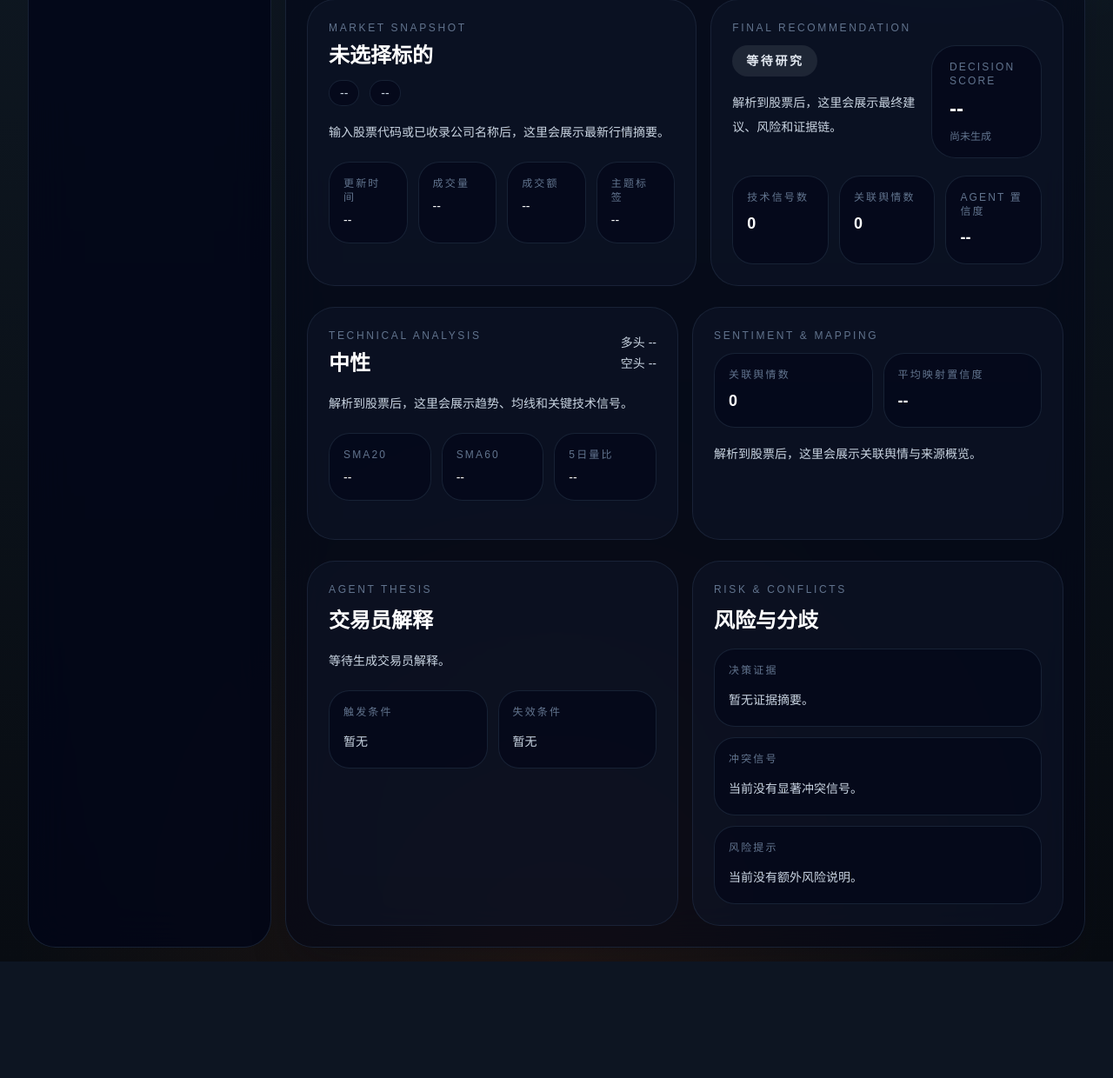
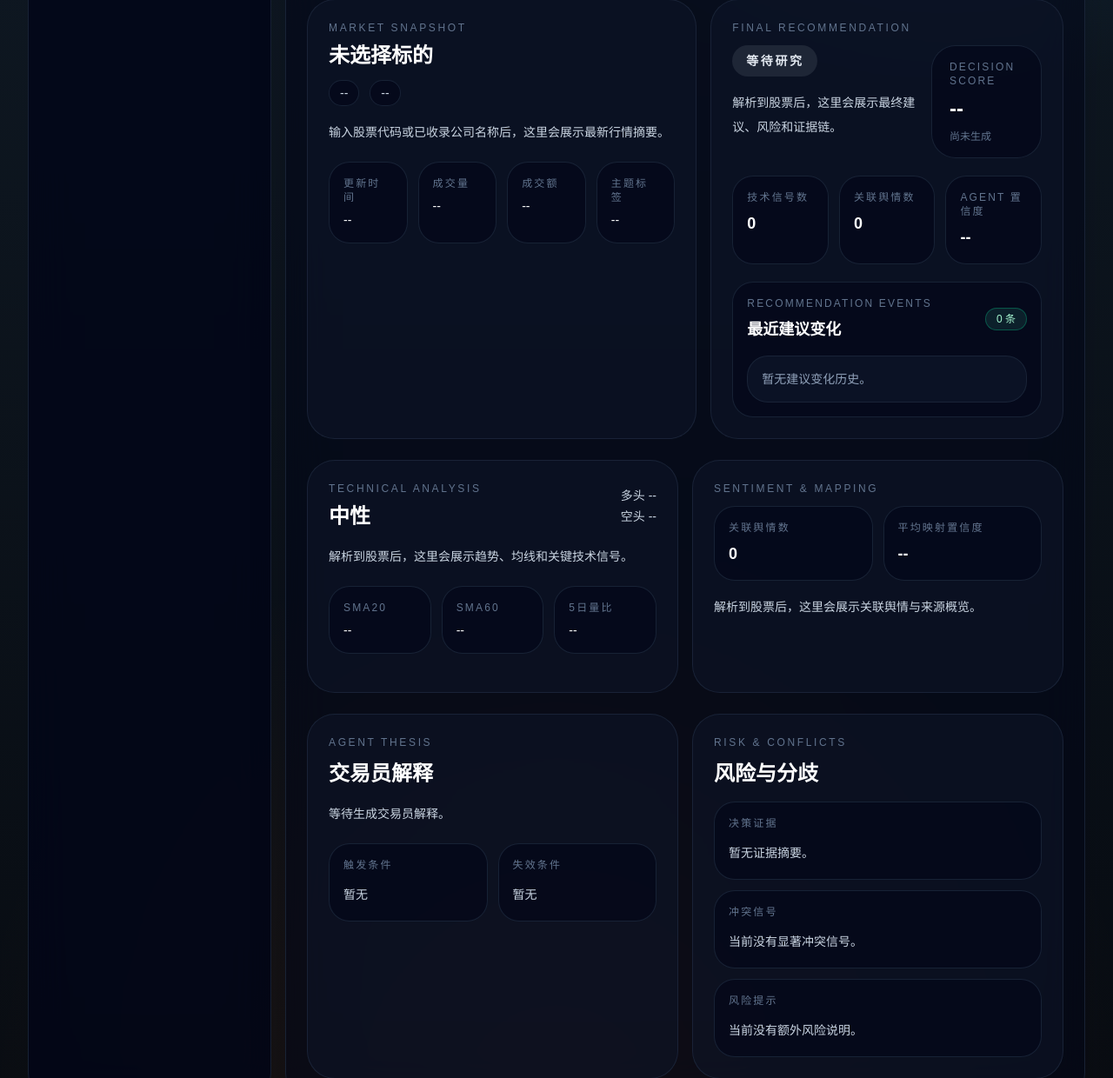
Before and after one commit to kvnZero/ai-trader, a Flask app: page /research in a window 1280 px wide. Shown: the part 748-1988 px from the top of the page at 87% size. Before the commit the page ends 1854 px from the top, so only its background shows below. Run offline with Flask 3, Linux system fonts and the light colour scheme; style sheets or scripts are compiled from the project's sources.

Commit message:
show research recommendation history

```diff
--- a/app/routes.py
+++ b/app/routes.py
@@ -654,6 +654,7 @@ def _build_research_workspace(query: str) -> dict[str, object]:
         "mapping": _empty_mapping_summary(),
         "recommendation": _empty_recommendation_summary(),
         "recent_activity": _empty_research_recent_activity_summary(),
+        "recommendation_events": [],
         "errors": list(target["issues"]),
     }
 
@@ -667,6 +668,7 @@ def _build_research_workspace(query: str) -> dict[str, object]:
 
     symbol = str(target["symbol"])
     workspace["recent_activity"] = _build_research_recent_activity_summary(target)
+    workspace["recommendation_events"] = _build_recommendation_event_history(symbol, limit=3)
     market_service = build_default_market_data_service()
     snapshot_result = market_service.get_latest_snapshot(symbol)
     workspace["market"] = _build_market_summary(target=target, snapshot_result=snapshot_result)
--- a/app/templates/research.html
+++ b/app/templates/research.html
@@ -224,6 +224,39 @@
             <p class="mt-2 text-lg font-semibold text-white">{{ workspace.recommendation.agent_confidence or "--" }}</p>
           </div>
         </div>
+
+        <div class="mt-5 rounded-3xl border border-slate-800/80 bg-slate-950/60 p-4">
+          <div class="flex items-center justify-between gap-4">
+            <div>
+              <p class="text-xs uppercase tracking-[0.18em] text-slate-500">Recommendation Events</p>
+              <h4 class="mt-2 text-lg font-semibold text-white">最近建议变化</h4>
+            </div>
+            <span class="rounded-full border border-emerald-400/30 bg-emerald-300/10 px-3 py-1 text-xs font-medium text-emerald-200">
+              {{ workspace.recommendation_events|length }} 条
+            </span>
+          </div>
+
+          <div class="mt-4 space-y-3">
+            {% for event in workspace.recommendation_events %}
+              <article class="rounded-3xl border border-slate-800/80 bg-slate-900/70 p-4">
+                <div class="flex items-center justify-between gap-4">
+                  <div class="flex flex-wrap items-center gap-2">
+                    <span class="rounded-full border border-slate-800/80 bg-slate-950/70 px-3 py-1 text-xs uppercase tracking-[0.16em] text-slate-300">
+                      {{ event.previous_action or "none" }} -> {{ event.current_action }}
+                    </span>
+                    <span class="text-xs text-slate-500">置信度 {{ event.confidence }}</span>
+                  </div>
+                  <span class="text-xs text-slate-500">{{ event.created_at }}</span>
+                </div>
+                <p class="mt-3 text-sm leading-7 text-slate-300">{{ event.summary }}</p>
+              </article>
+            {% else %}
+              <div class="rounded-3xl border border-slate-800/80 bg-slate-900/70 p-4 text-sm text-slate-400">
+                暂无建议变化历史。
+              </div>
+            {% endfor %}
+          </div>
+        </div>
       </article>
     </section>
 
```
